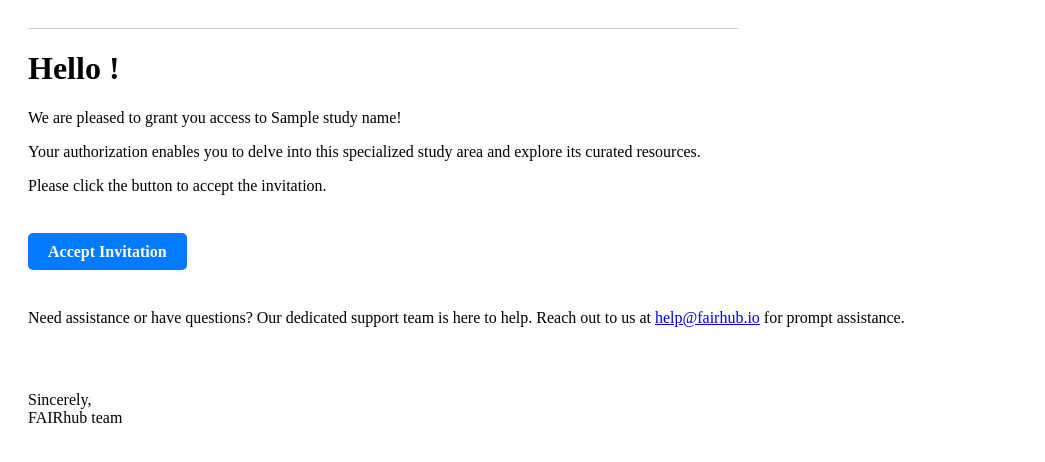
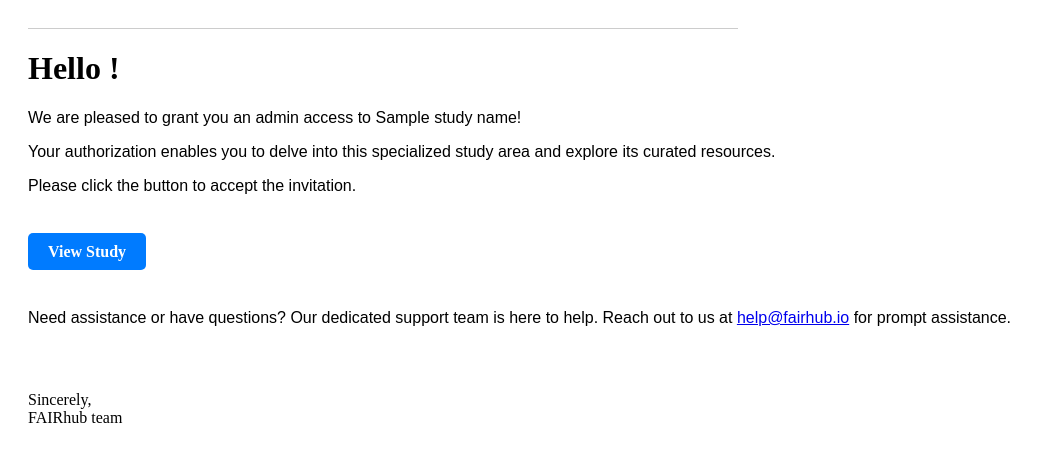
Before and after one commit to AI-READI/fairhub-api, a Python web app: template templates/invite_contributors.html in a window 1280 px wide. Shown: the top 462 px of the page, without its empty margins (0-1045 px from the left). Run offline with Jinja, Linux system fonts and the light colour scheme; the template is opened without the code that fills it: most values are stand-ins (such as "Sample title", 1, 10 or a date in 2020); some libraries are stand-ins or nearby versions.

Commit message:
fix: study invitation templates

```diff
--- a/apis/contributor.py
+++ b/apis/contributor.py
@@ -63,9 +63,9 @@ class AddContributor(Resource):
             return ex.args[0], 409
         model.db.session.commit()
         if user:
-            send_access_contributors(email_address, study_obj, first_name, last_name)
+            send_access_contributors(email_address, study_obj, first_name, last_name, contributor_.permission)
         else:
-            send_invitation_study(email_address, contributor_.token, study_name)
+            send_invitation_study(email_address, contributor_.token, study_name, contributor_.permission)
 
         return contributor_.to_dict(), 201
 
--- a/invitation/invitation.py
+++ b/invitation/invitation.py
@@ -3,7 +3,7 @@ from flask import render_template
 import app
 
 
-def send_invitation_study(to, token, study_name):
+def send_invitation_study(to, token, study_name, role):
     accept_url = f"http://localhost:3000/auth/signup?code=${token}&email=${to}"
     msg = Message(
         subject=f"You have been invited to {study_name} invitation",
@@ -15,11 +15,12 @@ def send_invitation_study(to, token, study_name):
         token=token,
         accept_url=accept_url,
         study_name=study_name,
+        role=role
     )
     app.mail.send(msg)
 
 
-def send_access_contributors(to, study, first_name, last_name):
+def send_access_contributors(to, study, first_name, last_name, role):
     accept_url = f"http://localhost:3000/study/{study.id}/overview"
     msg = Message(
         subject=f"You have been invited to {study.title} invitation",
@@ -33,6 +34,7 @@ def send_access_contributors(to, study, first_name, last_name):
         last_name=last_name,
         study_name=study.title,
         study_id=study.id,
+        role=role
     )
     app.mail.send(msg)
 
--- a/templates/accept_study_invitation.html
+++ b/templates/accept_study_invitation.html
@@ -39,7 +39,7 @@
     <div class="divider"></div>
     <h1>Hello!</h1>
     <div>
-        <p>We are pleased to grant you access to {{ study_name }}!</p>
+        <p>We are pleased to grant you {{ 'a' if role == "viewer" else "an"}} {{ role }} access to {{ study_name }}!</p>
         <p>Your authorization enables you to delve into this specialized
             study area and explore its curated resources.</p>
         <p class="accept-top">Please click the button to accept the invitation.</p>
--- a/templates/invite_contributors.html
+++ b/templates/invite_contributors.html
@@ -7,6 +7,7 @@
         .container {
             padding: 20px;
         }
+
         .divider {
             width: 58%;
             border-top: 1px solid #ccc;
@@ -31,6 +32,9 @@
             padding-top: 2rem;
             padding-bottom: 3rem;
         }
+        p{
+            font-family: sans-serif;
+        }
     </style>
 </head>
 
@@ -43,11 +47,11 @@
     <h1>Hello {{ ' ' ~ first_name if first_name else '' }}{{ ' ' ~ last_name if first_name else '' }}!</h1>
 
     <div>
-        <p>We are pleased to grant you access to {{ study_name }}!</p>
+        <p>We are pleased to grant you {{ 'a' if role == "viewer" else "an"}} {{ role }} access to {{ study_name }}!</p>
         <p>Your authorization enables you to delve into this specialized
             study area and explore its curated resources.</p>
         <p class="accept-top">Please click the button to accept the invitation.</p>
-        <a href="{{ accept_url }}" class="button">Accept Invitation</a>
+        <a href="{{ accept_url }}" class="button">View Study</a>
         <p class="accept-bottom">Need assistance or have questions? Our dedicated support team is here to help. Reach out to us at <a
                 href="mailto:help@fairhub.io">help@fairhub.io</a> for prompt assistance.</p>
     </div>
```
Also changed, not shown: templates/accept_general_invitation.html (+6 -1 lines).
